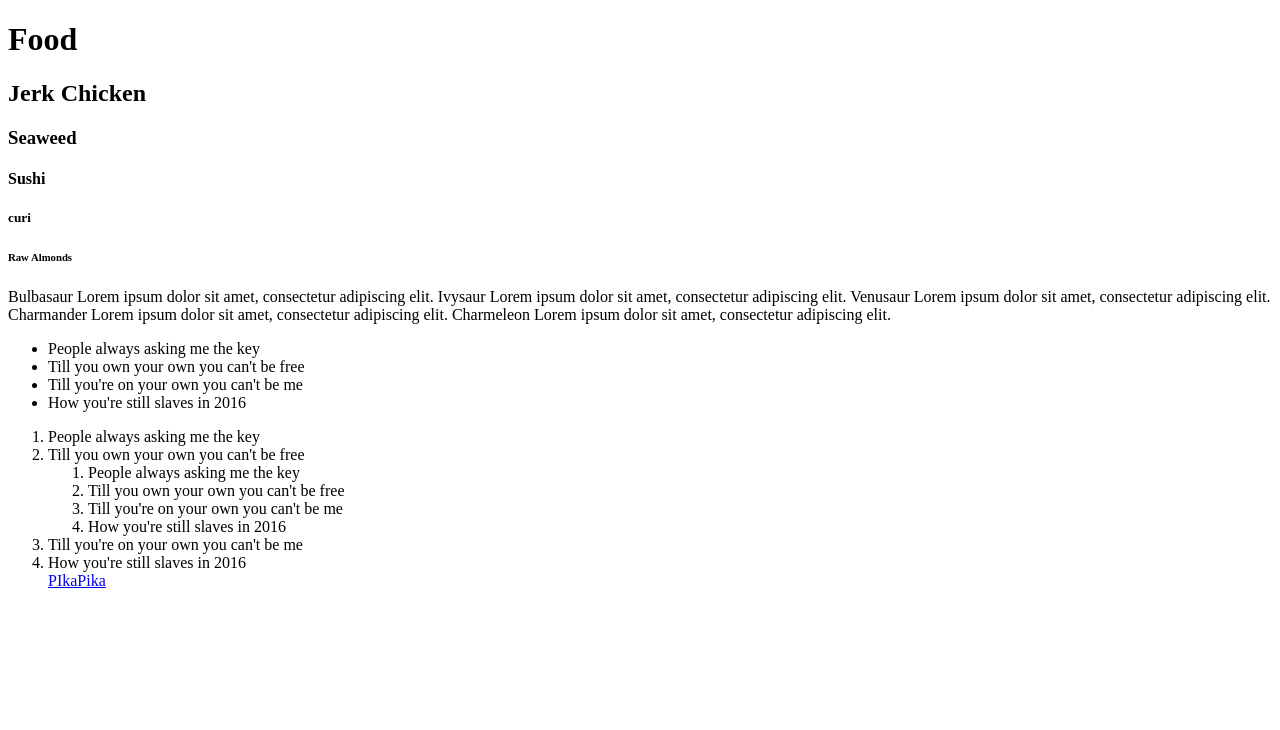
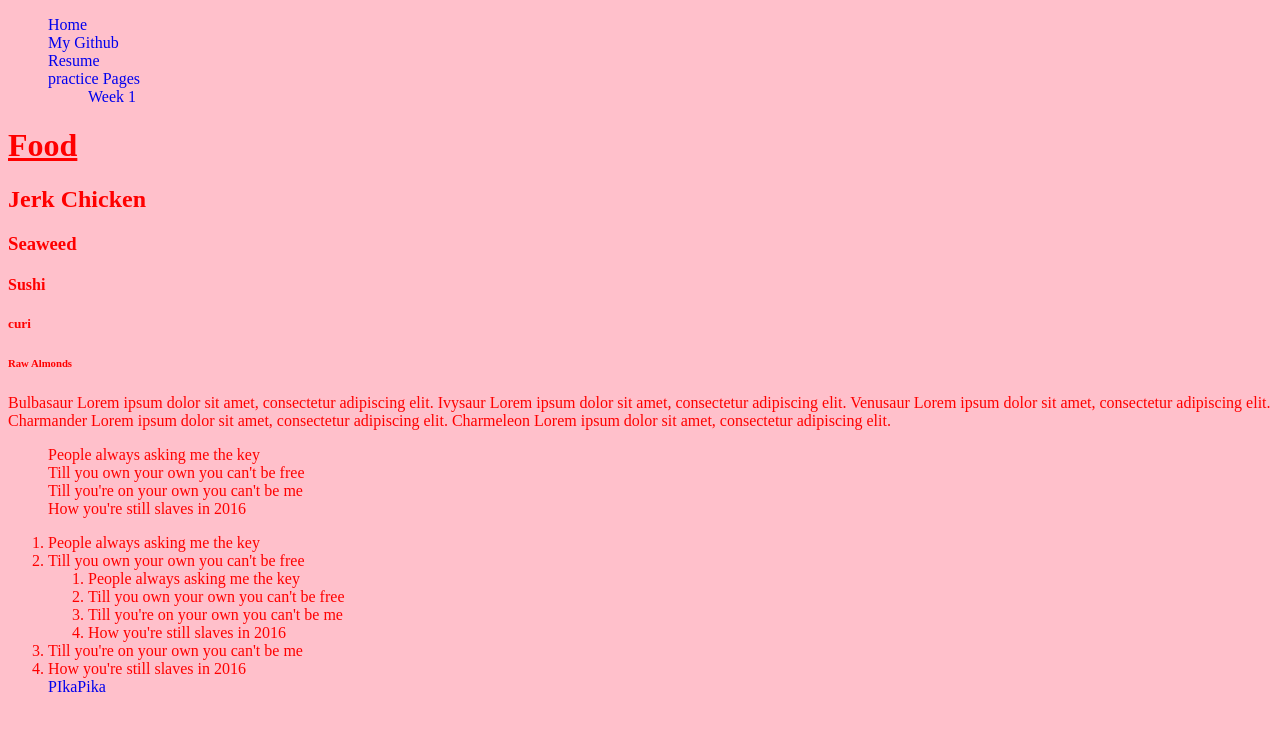
Before and after one commit to GrooviTea/GrooviTea.github.io, a plain HTML site: page W1.html in a window 1280 px wide. Drawn offline with Linux system fonts and the light colour scheme.

Commit message:
Add files via upload

```diff
--- /dev/null
+++ b/Style.css
@@ -0,0 +1,25 @@
+/*practicing styles*/
+
+body {
+	background-color: pink;
+	color: red;
+}
+
+h1 {
+	font-family: ariel;
+	text-decoration: underline;
+}
+
+img {
+     width: 10%;
+     height: 15%;
+
+}
+
+a {
+    text-decoration: none;
+
+}
+ul li{
+	list-style-type:none;
+}
--- a/W1.html
+++ b/W1.html
@@ -2,8 +2,20 @@
 <html>
 <head>
 	<title> Week One Tags </title>
+	<link rel="stylesheet" type="text/css" href="style.css">
 </head>
 <body>
+ <ul>
+      <li> <a href="Index.html">  Home </a> </li>
+      <li> <a href="https://github.com/GrooviTea/GrooviTea.github.io"> My Github </a> </li>
+      <li> <a href="resume.html"> Resume </a> </li>
+      <li> <a href="Practice.html"> practice Pages </a>
+            <ul>
+                <li> <a href="w1.html"> Week 1 </a></li>
+
+                </ul>
+                </li>
+     </ul>
 <h1> Food </h1>
 <h2> Jerk Chicken  </h2>
 <h3> Seaweed </h3>
```
Also changed, not shown: Index.html (+8 -5 lines).
